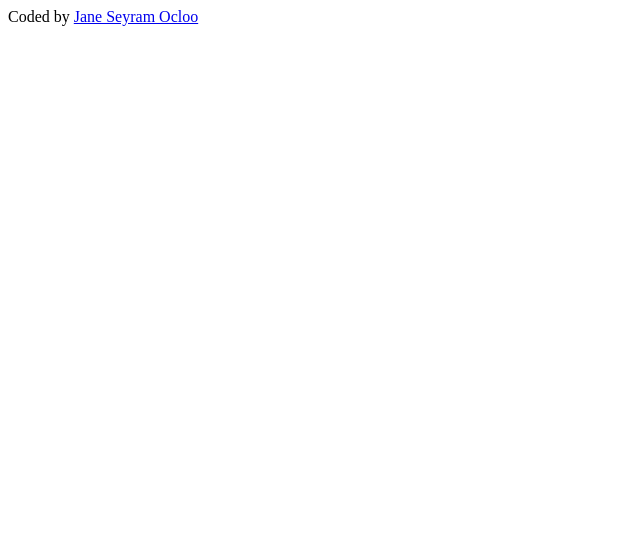
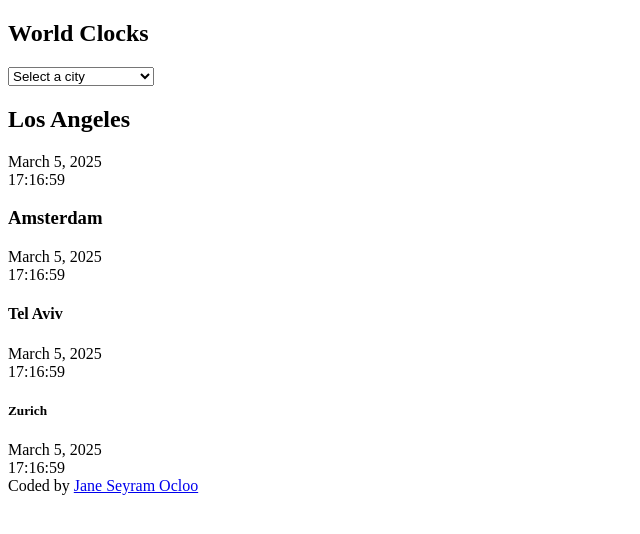
Before and after one commit to JaneOcloo/World-Clock, a plain HTML site: page index.html in a window 1280 px wide. Shown: the whole page, without its empty margins (0-640 px from the left). Drawn offline with nearby package versions, Linux system fonts and the light colour scheme.

Commit message:
added basic HTML

```diff
--- a/index.html
+++ b/index.html
@@ -19,6 +19,131 @@
     <link rel="stylesheet" href="style.css" />
   </head>
   <body>
+    <div class="container">
+      <h2>World Clocks</h2>
+      <select>
+        <option value="">Select a city</option>
+        <option value="">Accra</option>
+        <option value="">Abuja 🇳🇬</option>
+        <option value="">Antananarivo</option>
+        <option value="">Luanda 🇦🇴</option>
+        <option value="">Lekki 🇳🇬</option>
+        <option value="">Dakar 🇸🇳</option>
+        <option value="">Addis Ababa 🇪🇹</option>
+        <option value="">Cairo 🇪🇬</option>
+        <option value="">Douala 🇨🇲</option>
+        <option value="">Harare 🇿🇼</option>
+        <option value="">Bangui 🇨🇫</option>
+        <option value="">Kinshasa 🇨🇩</option>
+        <option value="">Ouagadougou 🇧🇫</option>
+        <option value="">Nairobi 🇰🇪</option>
+        <option value="">Mombasa 🇰🇪</option>
+        <option value="">Windhoek 🇳🇦</option>
+        <option value="">Abidjan 🇨🇮</option>
+        <option value="">Bamako 🇲🇱</option>
+        <option value="">Lomé 🇹🇬</option>
+        <option value="">Dar es Salaam 🇹🇿</option>
+        <option value="">Kigali 🇷🇼</option>
+        <option value="">New York</option>
+        <option value="">Texas</option>
+        <option value="">Alexandria 🇪🇬</option>
+        <option value="">London</option>
+        <option value="">Casablanca 🇲🇦</option>
+        <option value="">Cape Town 🇿🇦</option>
+        <option value="">Durban 🇿🇦</option>
+        <option value="">Gaborone 🇧🇼</option>
+        <option value="">Harare 🇿🇼</option>
+        <option value="">Lusaka 🇿🇲</option>
+        <option value="">Maputo 🇲🇿</option>
+        <option value="">Kinshasa 🇨🇩</option>
+        <option value="">Brazzaville 🇨🇬</option>
+        <option value="">Yaoundé 🇨🇲</option>
+        <option value="">Douala 🇨🇲</option>
+        <option value="">Sekondi-Takoradi 🇬🇭</option>
+        <option value="">Port Harcourt 🇳🇬</option>
+        <option value="">Monrovia 🇱🇷</option>
+        <option value="">Kumasi 🇬🇭</option>
+        <option value="">Conakry 🇬🇳</option>
+        <option value="">Bujumbura 🇧🇮</option>
+        <option value="">Juba 🇸🇸</option>
+        <option value="">Luxor 🇪🇬</option>
+        <option value="">Benghazi 🇱🇾</option>
+        <option value="">Toliara 🇲🇬</option>
+        <option value="">São Tomé 🇸🇹</option>
+        <option value="">Paris 🇫🇷</option>
+        <option value="">Marseille 🇫🇷</option>
+        <option value="Paris ">Paris 🇫🇷</option>
+        <option value="Marseille ">Marseille 🇫🇷</option>
+        <option value="Berlin ">Berlin 🇩🇪</option>
+        <option value="Munich ">Munich 🇩🇪</option>
+        <option value="London ">London 🇬🇧</option>
+        <option value="Manchester">Manchester 🇬🇧</option>
+        <option value="Amsterdam ">Amsterdam 🇳🇱</option>
+        <option value="Brussels">Brussels 🇧🇪</option>
+        <option value="Zurich">Zurich 🇨🇭</option>
+        <option value="Geneva">Geneva 🇨🇭</option>
+        <option value="Dublin">Dublin 🇮🇪</option>
+        <option value="Rome ">Rome 🇮🇹</option>
+        <option value="Milan">Milan 🇮🇹</option>
+        <option value="Naples">Naples 🇮🇹</option>
+        <option value="Barcelona ">Barcelona 🇪🇸</option>
+        <option value="Madrid">Madrid 🇪🇸</option>
+        <option value="Lisbon ">Lisbon 🇵🇹</option>
+        <option value="Athens">Athens 🇬🇷</option>
+        <option value="Stockholm">Stockholm 🇸🇪</option>
+        <option value="Oslo">Oslo 🇳🇴</option>
+        <option value="Copenhagen ">Copenhagen 🇩🇰</option>
+        <option value="Warsaw">Warsaw 🇵🇱</option>
+        <option value="Budapest">Budapest 🇭🇺</option>
+        <option value="Prague">Prague 🇨🇿</option>
+        <option value="Vienna">Vienna</option>
+        <option value="Belgrade">Belgrade</option>
+        <option value="Bucharest">Bucharest</option>
+        <option value="Zagreb">Zagreb</option>
+        <option value="Sarajevo">Sarajevo</option>
+        <option value="Kyiv">Kyiv</option>
+        <option value="Istanbul">Istanbul</option>
+        <option value="Ankara">Ankara</option>
+        <option value="Tehran">Tehran</option>
+        <option value="Dubai">Dubai</option>
+        <option value="Abu Dhabi">Abu Dhabi</option>
+        <option value="Doha">Doha</option>
+        <option value="Riyadh">Riyadh</option>
+        <option value="Jeddah">Jeddah</option>
+        <option value="Mecca">Mecca</option>
+        <option value="Muscat">Muscat</option>
+        <option value="Manama">Manama</option>
+        <option value="Kuwait City">Kuwait City</option>
+        <option value="Baghdad">Baghdad</option>
+        <option value="Damascus">Damascus</option>
+        <option value="Beirut">Beirut</option>
+        <option value="Jerusalem">Jerusalem</option>
+        <option value="Tel Aviv">Tel Aviv</option>
+        <option value="Amman">Amman</option>
+        <option value="Sana'a">Sana'a</option>
+      </select>
+      <div class="city1">
+        <h2>Los Angeles</h2>
+        <div class="city-date">March 5, 2025</div>
+        <div class="time">17:16:59</div>
+      </div>
+      <div class="city2">
+        <h3>Amsterdam</h3>
+        <div class="city-date2">March 5, 2025</div>
+        <div class="time">17:16:59</div>
+      </div>
+      <div class="city3">
+        <h4>Tel Aviv</h4>
+        <div class="city-date">March 5, 2025</div>
+        <div class="time">17:16:59</div>
+      </div>
+      <div class="city4">
+        <h5>Zurich</h5>
+        <div class="city-date">March 5, 2025</div>
+        <div class="time">17:16:59</div>
+      </div>
+    </div>
+
     <footer>
       Coded by <a href="https://github.com/JaneOcloo">Jane Seyram Ocloo</a>
     </footer>
```
